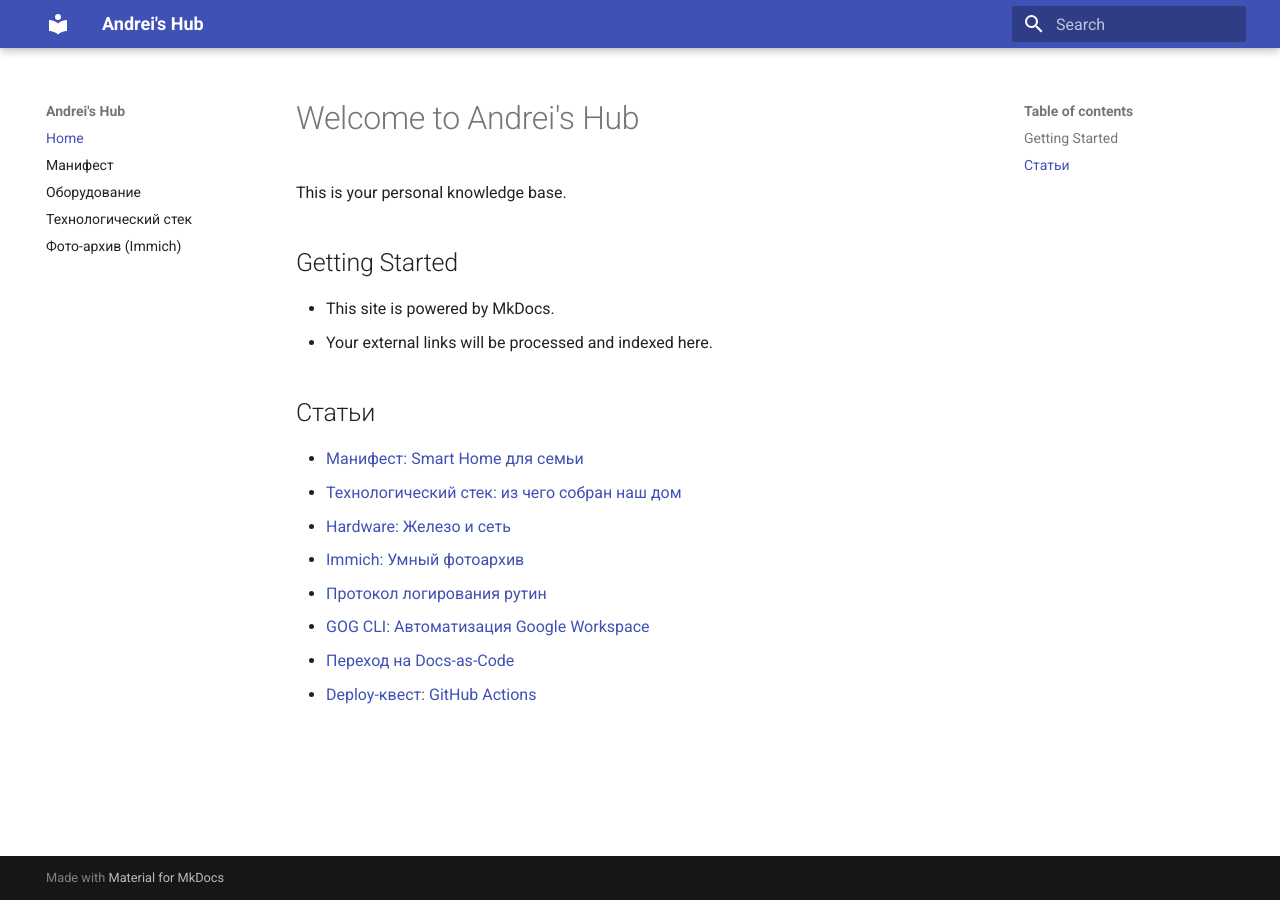
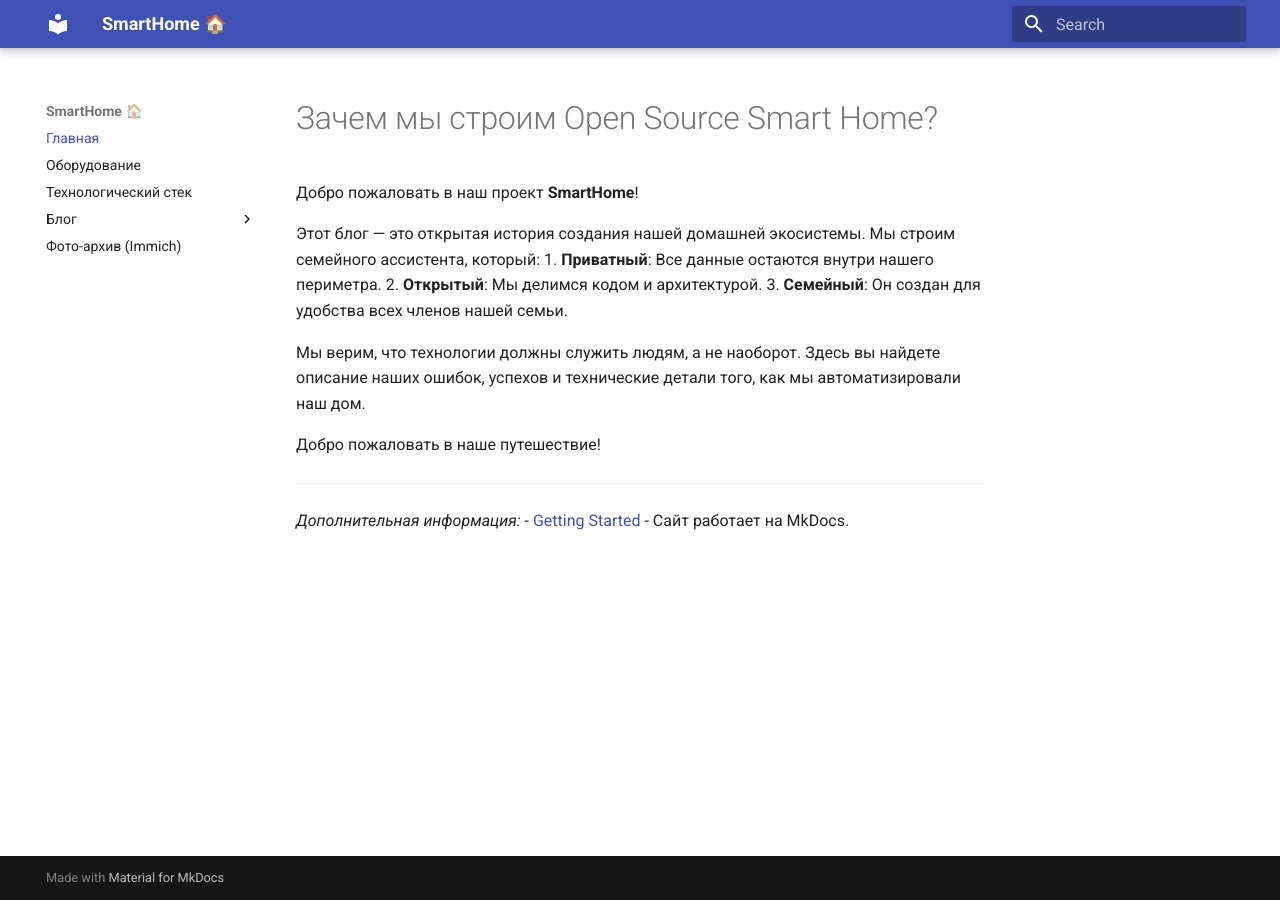
Before and after one commit to trifonovhome/smarthome, an MkDocs documentation site: the page built from docs/index.md, in a window 1280 px wide. Built offline with MkDocs 1.6.1 and Material for MkDocs 9.7.7, drawn with Linux system fonts in a browser that asks for light colours.

Commit message:
Redesign: SmartHome 🏠 branding and navigation structure

```diff
--- a/docs/index.md
+++ b/docs/index.md
@@ -1,17 +1,17 @@
-# Welcome to Andrei's Hub
+# Зачем мы строим Open Source Smart Home?
 
-This is your personal knowledge base.
+Добро пожаловать в наш проект **SmartHome**!
 
-## Getting Started
-- This site is powered by MkDocs.
-- Your external links will be processed and indexed here.
+Этот блог — это открытая история создания нашей домашней экосистемы. Мы строим семейного ассистента, который:
+1. **Приватный**: Все данные остаются внутри нашего периметра.
+2. **Открытый**: Мы делимся кодом и архитектурой.
+3. **Семейный**: Он создан для удобства всех членов нашей семьи.
 
-## Статьи
-- [Манифест: Smart Home для семьи](/manifesto)
-- [Технологический стек: из чего собран наш дом](/tech-stack)
-- [Hardware: Железо и сеть](/hardware)
-- [Immich: Умный фотоархив](/immich)
-- [Протокол логирования рутин](/logging)
-- [GOG CLI: Автоматизация Google Workspace](/gog-cli)
-- [Переход на Docs-as-Code](/github-migration)
-- [Deploy-квест: GitHub Actions](/deploy-guide)
+Мы верим, что технологии должны служить людям, а не наоборот. Здесь вы найдете описание наших ошибок, успехов и технические детали того, как мы автоматизировали наш дом.
+
+Добро пожаловать в наше путешествие!
+
+---
+*Дополнительная информация:*
+- [Getting Started](#)
+- Сайт работает на MkDocs.
--- a/mkdocs.yml
+++ b/mkdocs.yml
@@ -1,9 +1,13 @@
-site_name: Andrei's Hub
+site_name: SmartHome 🏠
 theme: material
 
 nav:
-  - Home: index.md
-  - Манифест: manifesto.md
+  - Главная: index.md
   - Оборудование: hardware.md
   - Технологический стек: tech-stack.md
+  - Блог:
+      - Протокол логирования рутин: logging.md
+      - GOG CLI: gog-cli.md
+      - Переход на Docs-as-Code: github-migration.md
+      - Deploy-квест (GitHub Actions): deploy-guide.md
   - Фото-архив (Immich): immich.md
```
Also changed, not shown: docs/manifesto.md (deleted, +0 -12 lines).
